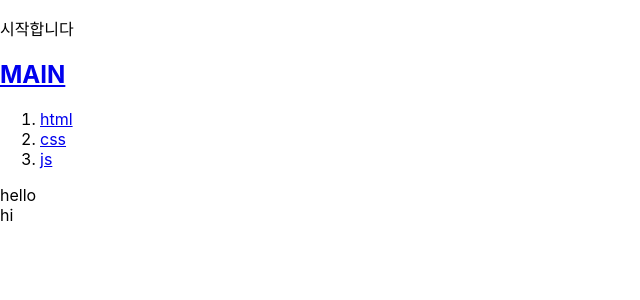
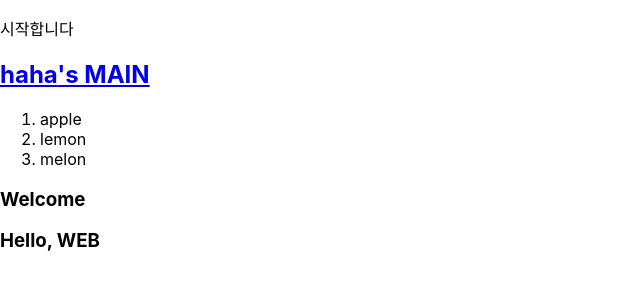
Before and after one commit to amamj05/react_repo, a React (Create React App) app: page / in a window 1280 px wide. Shown: the top 300 px of the page, without its empty margins (0-640 px from the left). Built offline with nearby package versions, Linux system fonts and the light colour scheme.

Commit message:
edit Nav() error

```diff
--- a/src/App.js
+++ b/src/App.js
@@ -1,36 +1,54 @@
 import logo from './logo.svg';
 import './App.css';
 
-function Header() {
+function Header(props) {
+  // console.log('props', props, props.title);
   return (
     <header>
-      <h2><a href="/">MAIN</a></h2>
+      <h2><a href="/">{props.title}'s MAIN</a></h2>
     </header>)
 }
 
-function Nav() {
+
+function Article(props) {
+  // console.log(props.title, props.body);
+  return (
+    <article>
+      <h3>{props.title}</h3>
+      <h3>{props.body}</h3>
+    </article>)
+}
+
+
+function Nav(props) {
+  // console.log(props);
+  let lis = [];
+
+  for (let i = 0; i < props.topics.length; i++) {
+    let p = props.topics[i]
+    lis.push(<li>{p.title}</li>);
+  }
   return (
     <nav><ol>
-      <li><a href="#">html</a></li>
-      <li><a href="#">css</a></li>
-      <li><a href="#">js</a></li>
+      {lis}
     </ol></nav>)
-}
-
-function Body() {
-  return (
-    <body>hello<br></br>hi</body>)
 }
 
 
 function App() {
+  const topic = [
+    { id: 1, title: "apple", body: "apple is ..." },
+    { id: 2, title: "lemon", body: "lemon is ..." },
+    { id: 3, title: "melon", body: "melon is ..." }];
+
+
   return (
     <div>
       <p>시작합니다</p>
 
-      <Header></Header>
-      <Nav></Nav>
-      <Body></Body>
+      <Header title="haha"></Header>
+      <Nav topics={topic}></Nav>
+      <Article title="Welcome" body="Hello, WEB"></Article>
 
     </div>
   );
```
